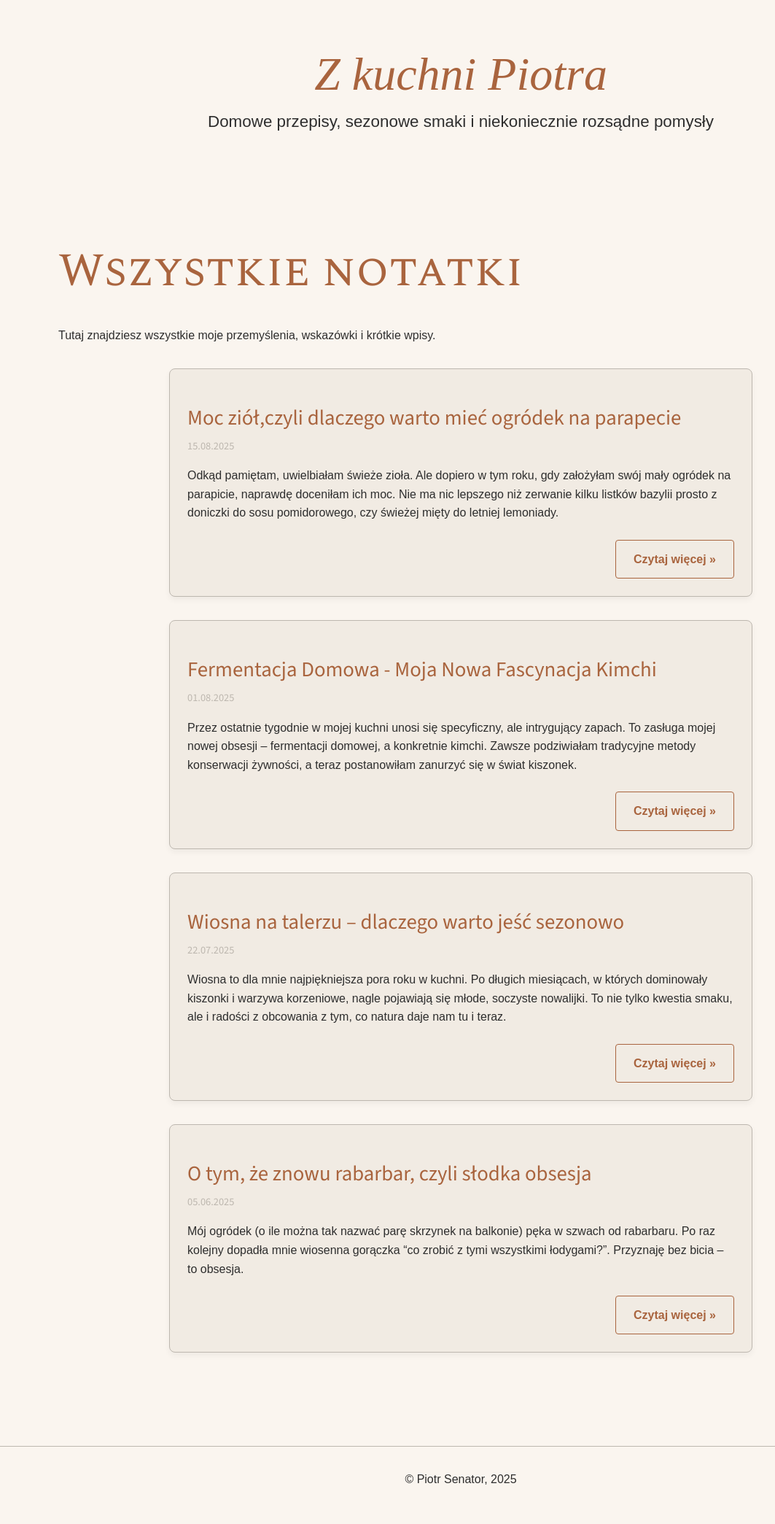
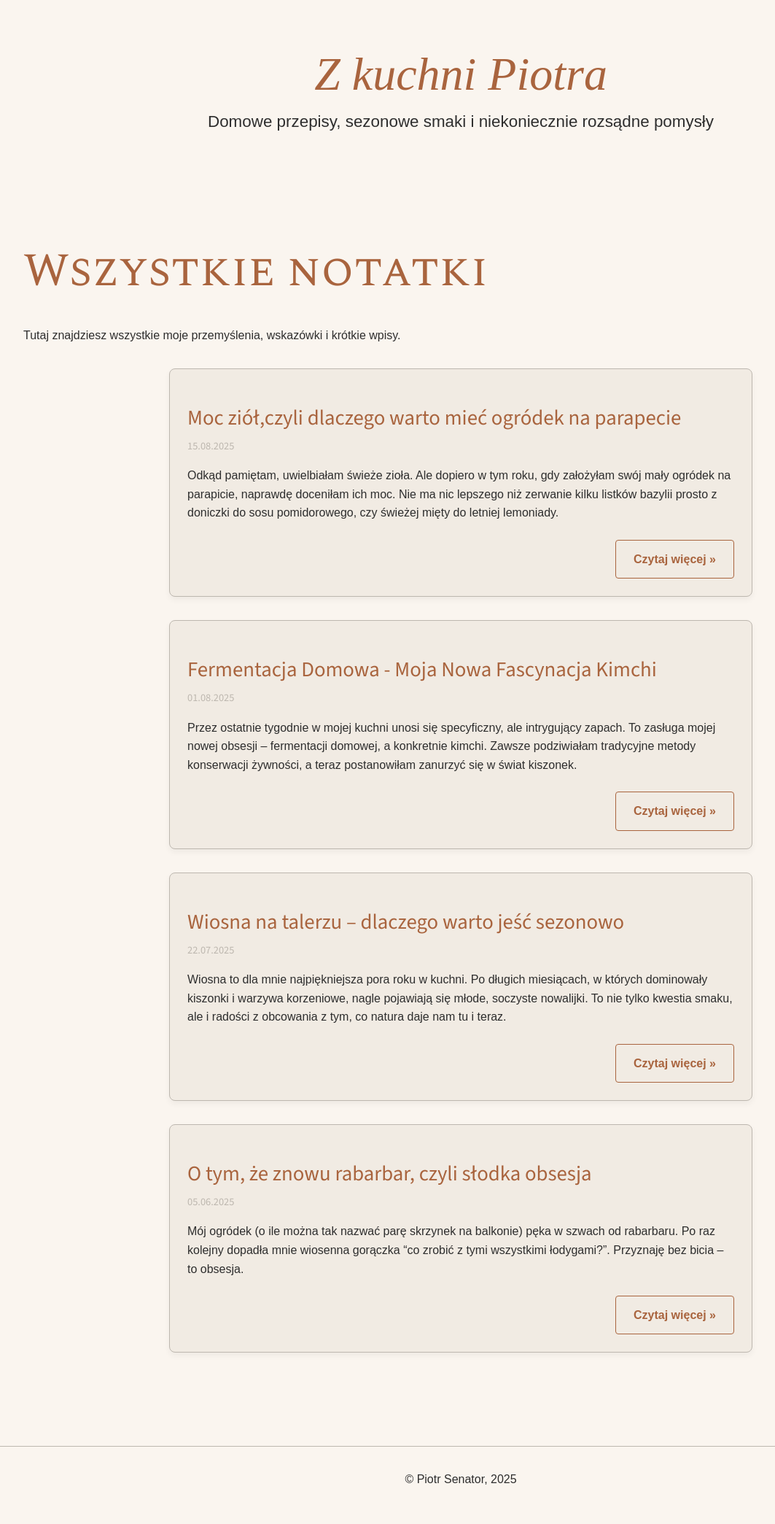
Before and after one commit to piotrsenator/kuchnia, a Jekyll site: the page built from notes.html, in a window 1280 px wide. Shown: the whole page at 73% size, without its empty margins (8-1071 px from the left). Built offline with Jekyll 4.4.1, drawn with Linux system fonts in a browser that asks for light colours; some web fonts are replaced.

Commit message:
Update style.css

```diff
--- a/assets/css/style.css
+++ b/assets/css/style.css
@@ -428,6 +428,12 @@ blockquote { /* Zamiast .note-content blockquote, niech to będzie globalny styl
     max-width: 1200px;
     margin: 0 auto;
     padding: 0 var(--spacing-md); /* Zero paddingu góra/dół, tylko boczny */
+}
+
+/* **WAŻNE: NOWA REGUŁA DLA STRON Z LISTAMI (np. notes.html)** */
+.content.page-with-list {
+    padding-left: 0;   /* Zeruje lewy padding */
+    padding-right: 0;  /* Zeruje prawy padding */
 }
 
 /* -------------------------------------------------------------------------- */
```
